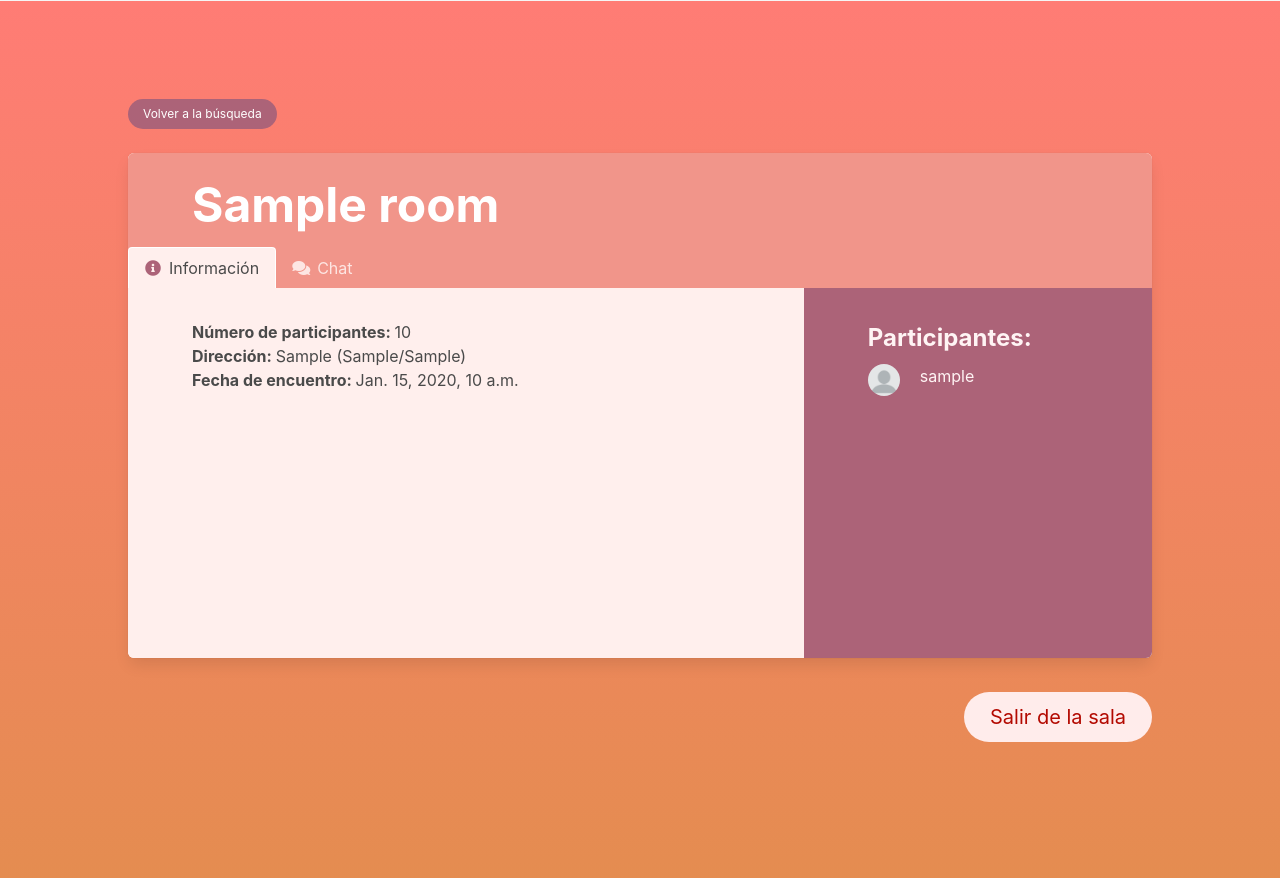
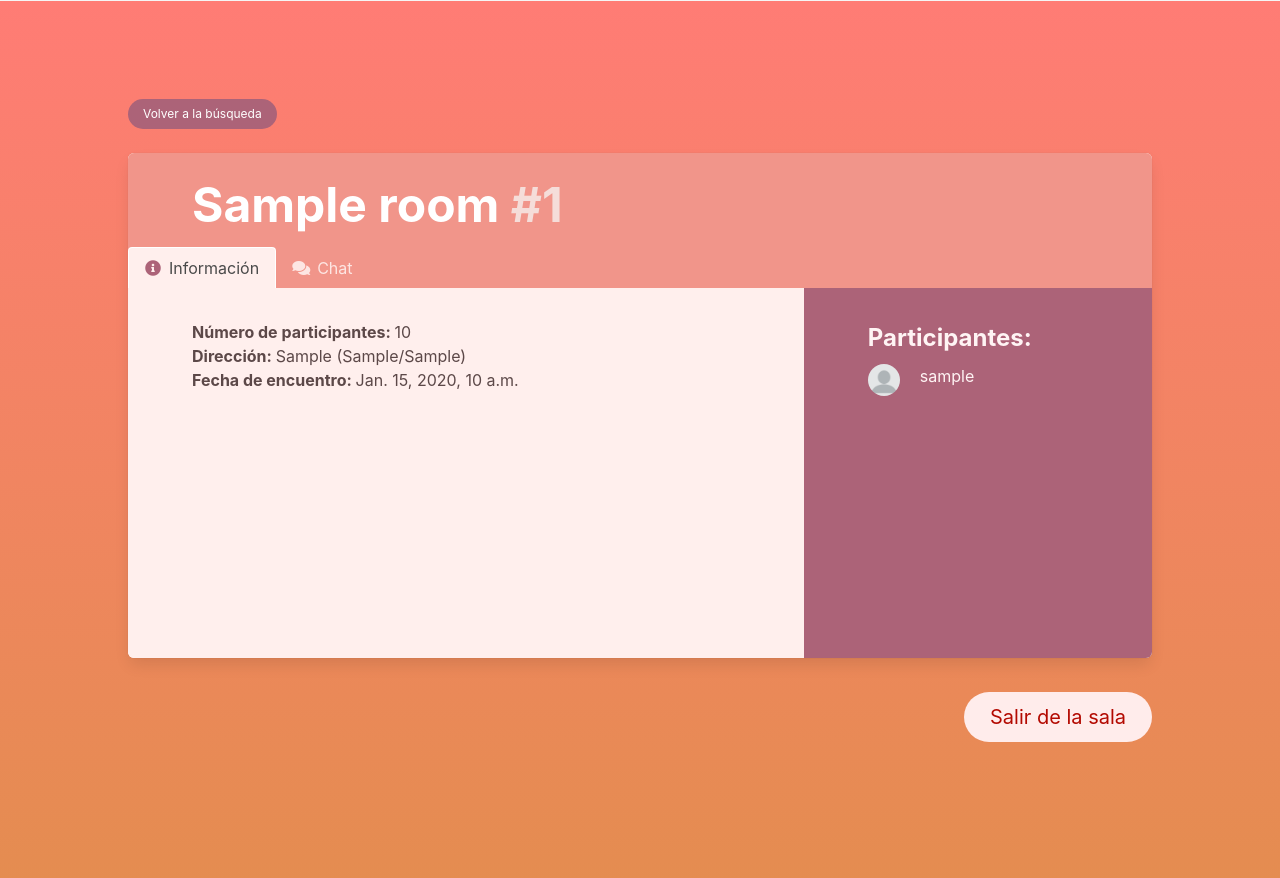
Before and after one commit to DCC-CC4401/2021-1-Grupo-2, a Django app: page /rooms/1/ in a window 1280 px wide. Shown: the part 67-945 px from the top of the page. Run offline with Django 3.2, Linux system fonts and the light colour scheme; a user stored in the database is signed in; data comes from the database, SQL or seed files in the repository; tables that the repository leaves empty hold one stand-in row (values such as "Sample post"); some libraries are stand-ins or nearby versions.

Commit message:
feat(detalle_sala): add room.id to room_detail and update styles

```diff
--- a/pichapp/static/pichapp/room_detail.css
+++ b/pichapp/static/pichapp/room_detail.css
@@ -68,6 +68,7 @@
   grid-area: info;
   display: block;
   overflow: scroll;
+  color: #5c4848;
 }
 
 .room-box-chat {
@@ -76,6 +77,10 @@
   grid-area: info;
   display: flex;
   flex-direction: column;
+}
+
+span.room-id {
+  color: #f5ddd9;
 }
 
 .messages-wrapper {
--- a/pichapp/templates/pichapp/room_detail.html
+++ b/pichapp/templates/pichapp/room_detail.html
@@ -25,7 +25,7 @@
           <div class="room-box">
             <div class="room-box-header">
               <h2>
-                {{ room.name }}
+                {{ room.name }} <span class="room-id">#{{ room.id }}</span>
               </h2>
               <p>
                 {{ room.category.verbose_name }}
```
